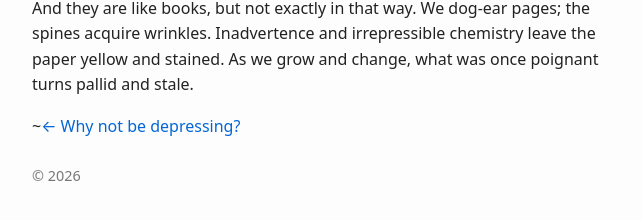
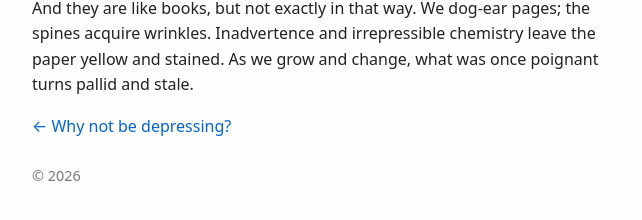
Before and after one commit to standingnexttome/standingnexttome.github.io, a Jekyll site: the page built from _posts/2026-04-27-one-who-bares-fangs-at-god.md, in a window 1280 px wide. Shown: the part 426-646 px from the top of the page, without its empty margins (304-946 px from the left). Built offline with Jekyll 4.4.1, drawn with Linux system fonts in a browser that asks for light colours.

Commit message:
Remove accidental tilde

```diff
--- a/_layouts/post.html
+++ b/_layouts/post.html
@@ -13,7 +13,7 @@ layout: default
 </article>
 {% if page.previous or page.next %}
 <nav class="post-nav">
-  {% if page.previous %}~
+  {% if page.previous %}
   <a href="{{ page.previous.url | relative_url }}"
     >&larr; {{ page.previous.title }}</a
   >
```
